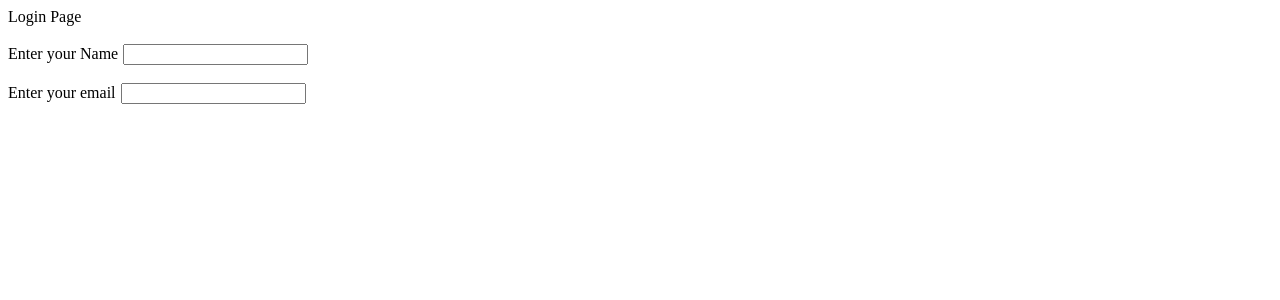
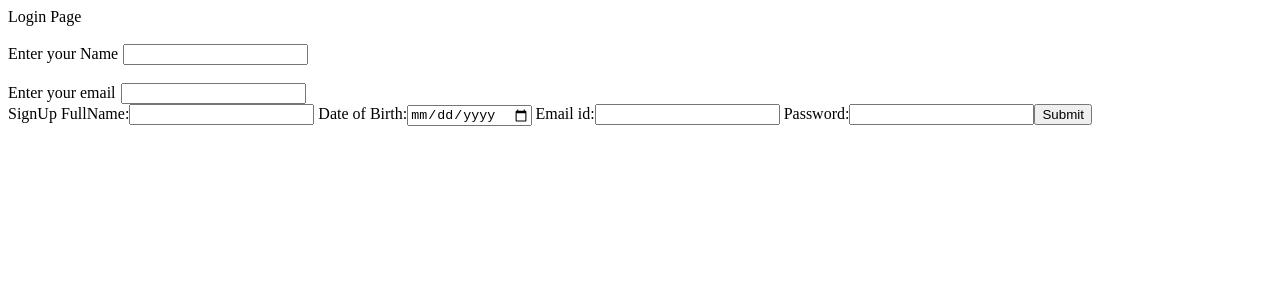
Before and after one commit to Ashmitasunuwar/FormValidation, a React (Create React App) app: page / in a window 1280 px wide. Shown: the top 300 px of the page. Built offline with nearby package versions, Linux system fonts and the light colour scheme.

Commit message:
second changes

```diff
--- a/src/App.js
+++ b/src/App.js
@@ -1,4 +1,14 @@
 import Login from './login'
+import SignUp from './signup';
+
+const handleSignUpButton = (event) => {
+
+    return console.log('event', event);
+    <SignUp />
+}
+
+
+
 
 
 const App = () => {
@@ -6,6 +16,12 @@ const App = () => {
 
         <Login />
 
+
+        <SignUp />
+
+
+
+
     </div>
 }
 export default App;
--- a/src/signup.js
+++ b/src/signup.js
@@ -0,0 +1,41 @@
+import { useState } from "react"
+
+
+
+const SignUp = () => {
+    const [FullName, setName] = useState('');
+    const [Dob, setDob] = useState('')
+    const [email, setEmail] = useState('');
+    const [password, setPassword] = useState('');
+
+    const handleFullName = (e) => {
+        console.log(e);
+    }
+
+    const handleDob = (event) => {
+        console.log(event);
+        setDob(event.target.value)
+    }
+    const handleEmail = (e) => {
+
+        setEmail(e.target.value)
+    }
+
+    const handlepassword = (e) => {
+
+        setEmail(e.target.value)
+    }
+
+    return <form>SignUp
+        <label> FullName:</label>
+        <input type='text' value={FullName} onChange={(e) => handleFullName(e)} />
+        <label> Date of Birth:</label>
+        <input type="date" value={Dob} onChange={handleDob} />
+        <label> Email id:</label>
+        <input type="text" value={email} onChange={(e) => { handleEmail(e) }} />
+        <label> Password:</label>
+        <input type="text" value={password} onChange={(e) => { handlepassword(e) }} />
+        <button>Submit</button>
+    </form>
+}
+export default SignUp
```
Also changed, not shown: 2 other files (tests, documents, lock files or other folders).
